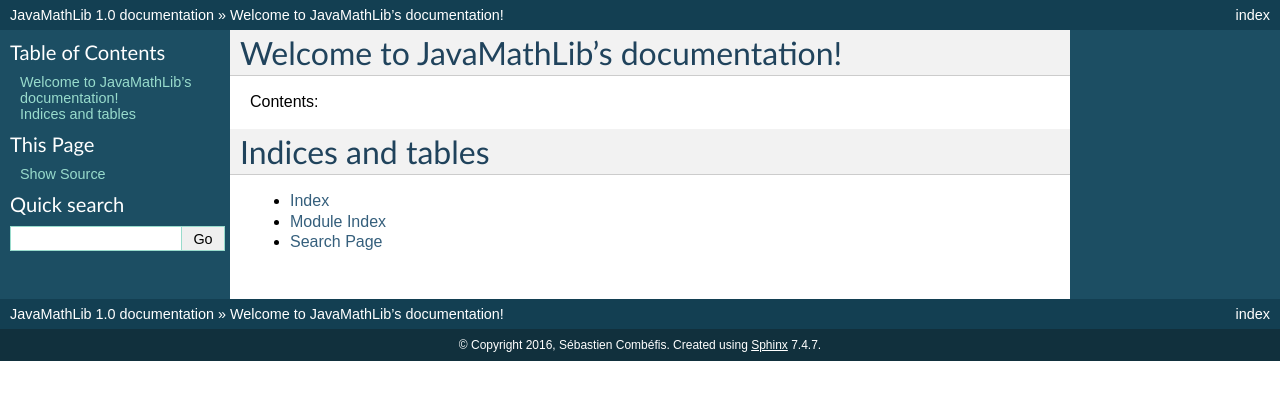
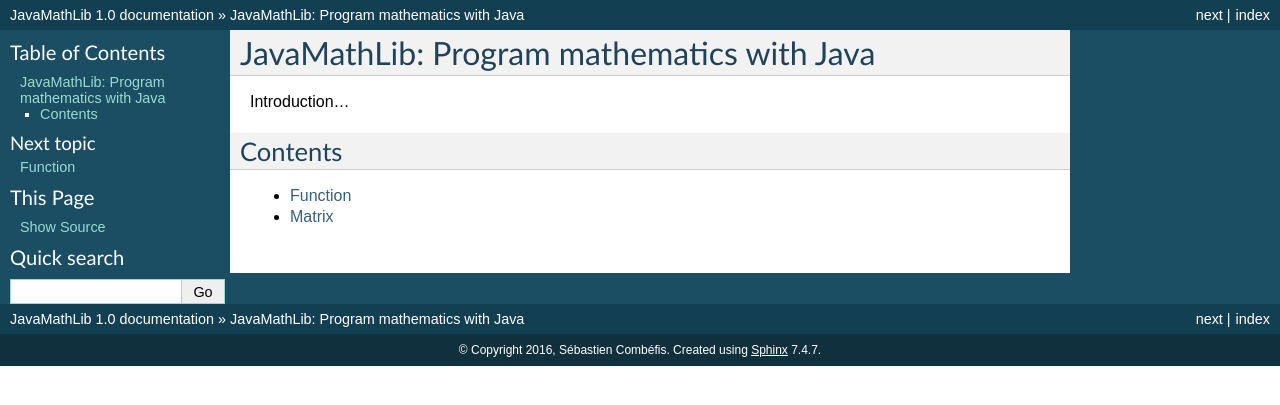
Before and after one commit to combefis/JavaMathLib, a Sphinx documentation site: the page built from docs/index.rst, in a window 1280 px wide. Shown: the top 405 px of the page. Built offline with Sphinx 7.4.7, drawn with Linux system fonts in a browser that asks for light colours.

Commit message:
Add initial structure of docs

```diff
--- /dev/null
+++ b/docs/function.rst
@@ -0,0 +1,2 @@
+Function
+========
--- a/docs/index.rst
+++ b/docs/index.rst
@@ -1,21 +1,15 @@
-.. JavaMathLib documentation master file, created by
-   sphinx-quickstart on Thu Jul  7 12:15:04 2016.
-   You can adapt this file completely to your liking, but it should at least
-   contain the root `toctree` directive.
+JavaMathLib: Program mathematics with Java
+==========================================
 
-Welcome to JavaMathLib's documentation!
-=======================================
-
-Contents:
-
-.. toctree::
-   :maxdepth: 2
+Introduction...
 
 
 
-Indices and tables
-==================
+Contents
+--------
 
-* :ref:`genindex`
-* :ref:`modindex`
-* :ref:`search`
+.. toctree::
+   :maxdepth: 1
+
+   function
+   matrix
--- /dev/null
+++ b/docs/matrix.rst
@@ -0,0 +1,2 @@
+Matrix
+======
```
